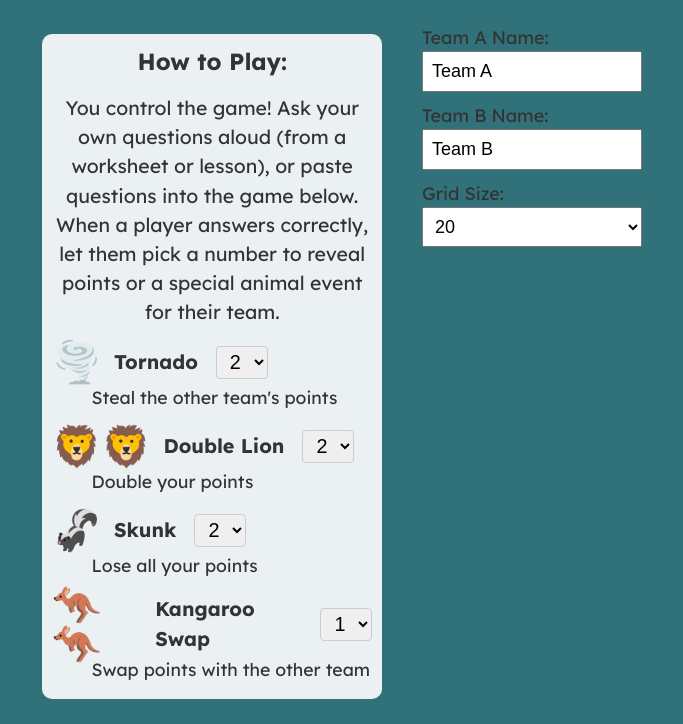
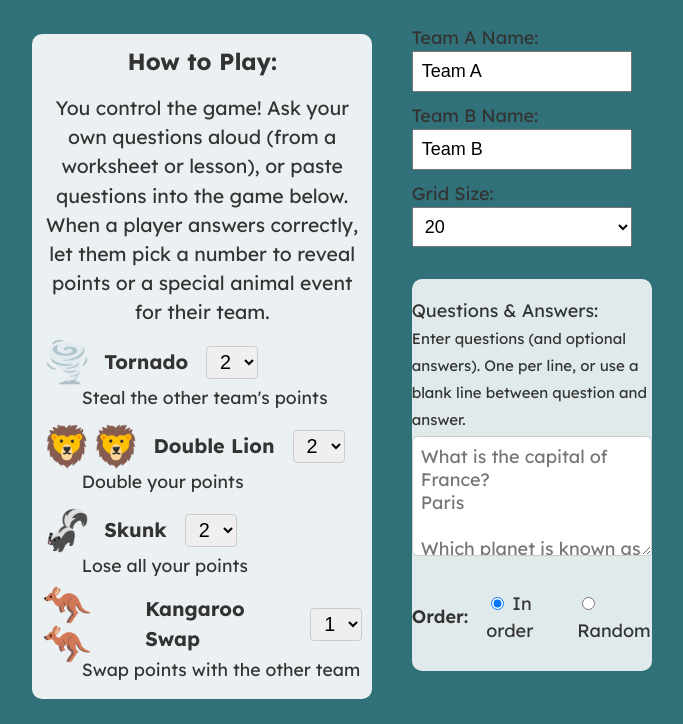
Before and after one commit to cpiontek/tornado-game, a website: page index.html in a window 1280 px wide. Shown: the part 228-952 px from the top of the page, without its empty margins (298-981 px from the left). Drawn offline with Linux system fonts and the light colour scheme.

Commit message:
Move Questions & Answers block below setup form and make it slightly wider for better visibility on one screen

```diff
--- a/index.html
+++ b/index.html
@@ -654,6 +654,29 @@
       padding: 1rem 1.2rem 0.5rem 1.2rem;
       box-shadow: 0 2px 8px rgba(0,0,0,0.04);
     }
+    .setup-form-and-questions {
+      display: flex;
+      flex-direction: column;
+      align-items: flex-start;
+      min-width: 180px;
+      max-width: 240px;
+      flex: 0 0 240px;
+    }
+    .slightly-wider-questions-block {
+      max-width: 270px;
+      width: 100%;
+      margin-top: 1.2rem;
+      margin-bottom: 0;
+      padding-left: 0;
+      padding-right: 0;
+    }
+    @media (max-width: 900px) {
+      .setup-form-and-questions, .slightly-wider-questions-block {
+        max-width: 98vw;
+        width: 100%;
+        min-width: 0;
+      }
+    }
   </style>
 </head>
 <body>
@@ -691,6 +714,7 @@
           </div>
         </div>
       </div>
+      <div class="setup-form-and-questions">
         <form id="setupForm" onsubmit="return false;" class="compact-setup-form">
           <label>Team A Name:
             <input id="teamANameInput" value="Team A" required maxlength="16">
@@ -706,8 +730,7 @@
             </select>
           </label>
         </form>
-    </div>
-    <div class="questions-block compact-questions-block">
+        <div class="questions-block compact-questions-block slightly-wider-questions-block">
           <label>
             Questions &amp; Answers:<br/>
             <small>Enter questions (and optional answers). One per line, or use a blank line between question and answer.</small>
@@ -722,6 +745,8 @@ Mars"></textarea>
             <span>Order:</span>
             <label><input type="radio" name="order" value="inorder" checked> In order</label>
             <label><input type="radio" name="order" value="random"> Random</label>
+          </div>
+        </div>
       </div>
     </div>
     <button id="startGameBtnBottom" class="purple-btn">Start Game</button>
```
Lines whose indentation alone changed are shown as unchanged.
